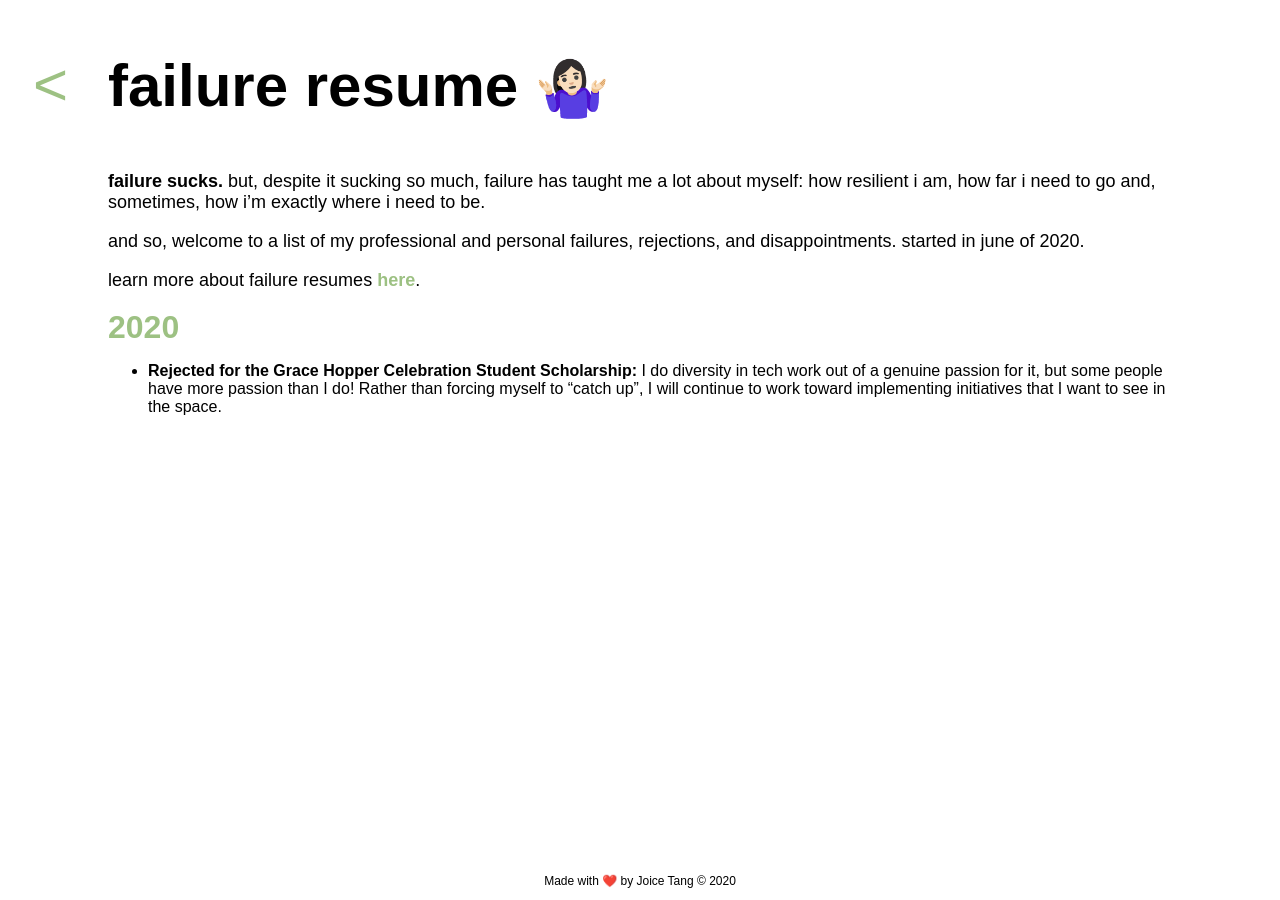
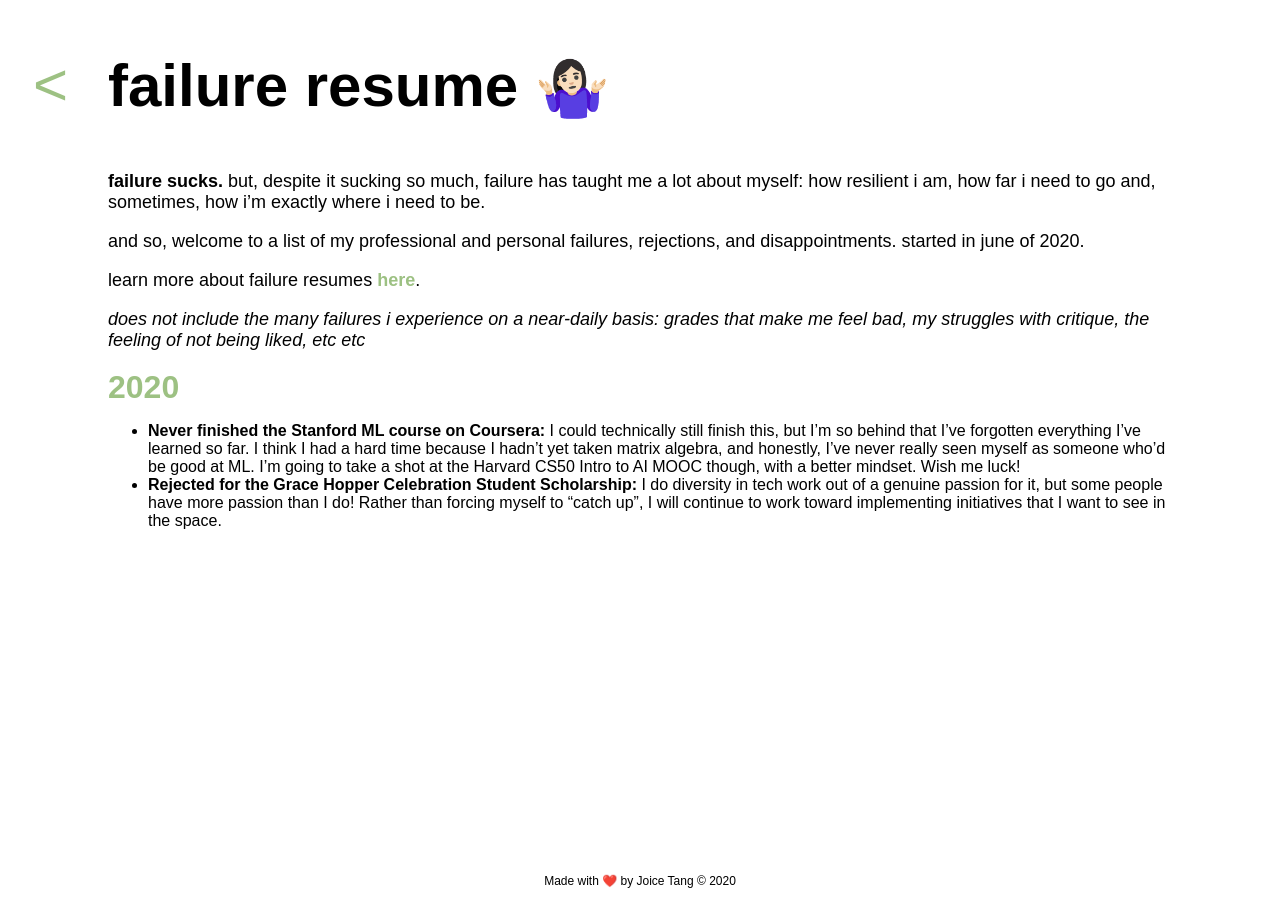
Before and after one commit to joitng/joitng.github.io, a Jekyll site: the page built from failure.md, in a window 1280 px wide. Built offline with Jekyll 4.4.1, drawn with Linux system fonts in a browser that asks for light colours.

Commit message:
add to failure resume

```diff
--- a/failure.md
+++ b/failure.md
@@ -11,5 +11,8 @@ and so, welcome to a list of my professional and personal failures, rejections,
 
 learn more about failure resumes [here](https://www.mentalfloss.com/article/573154/failure-resume-benefits){:target="_blank"}.
 
+_does not include the many failures i experience on a near-daily basis: grades that make me feel bad, my struggles with critique, the feeling of not being liked, etc etc_
+
 ### 2020
+- **Never finished the Stanford ML course on Coursera:** I could technically still finish this, but I'm so behind that I've forgotten everything I've learned so far. I think I had a hard time because I hadn't yet taken matrix algebra, and honestly, I've never really seen myself as someone who'd be good at ML. I'm going to take a shot at the Harvard CS50 Intro to AI MOOC though, with a better mindset. Wish me luck!
 - **Rejected for the Grace Hopper Celebration Student Scholarship:** I do diversity in tech work out of a genuine passion for it, but some people have more passion than I do! Rather than forcing myself to "catch up", I will continue to work toward implementing initiatives that I want to see in the space.
```
